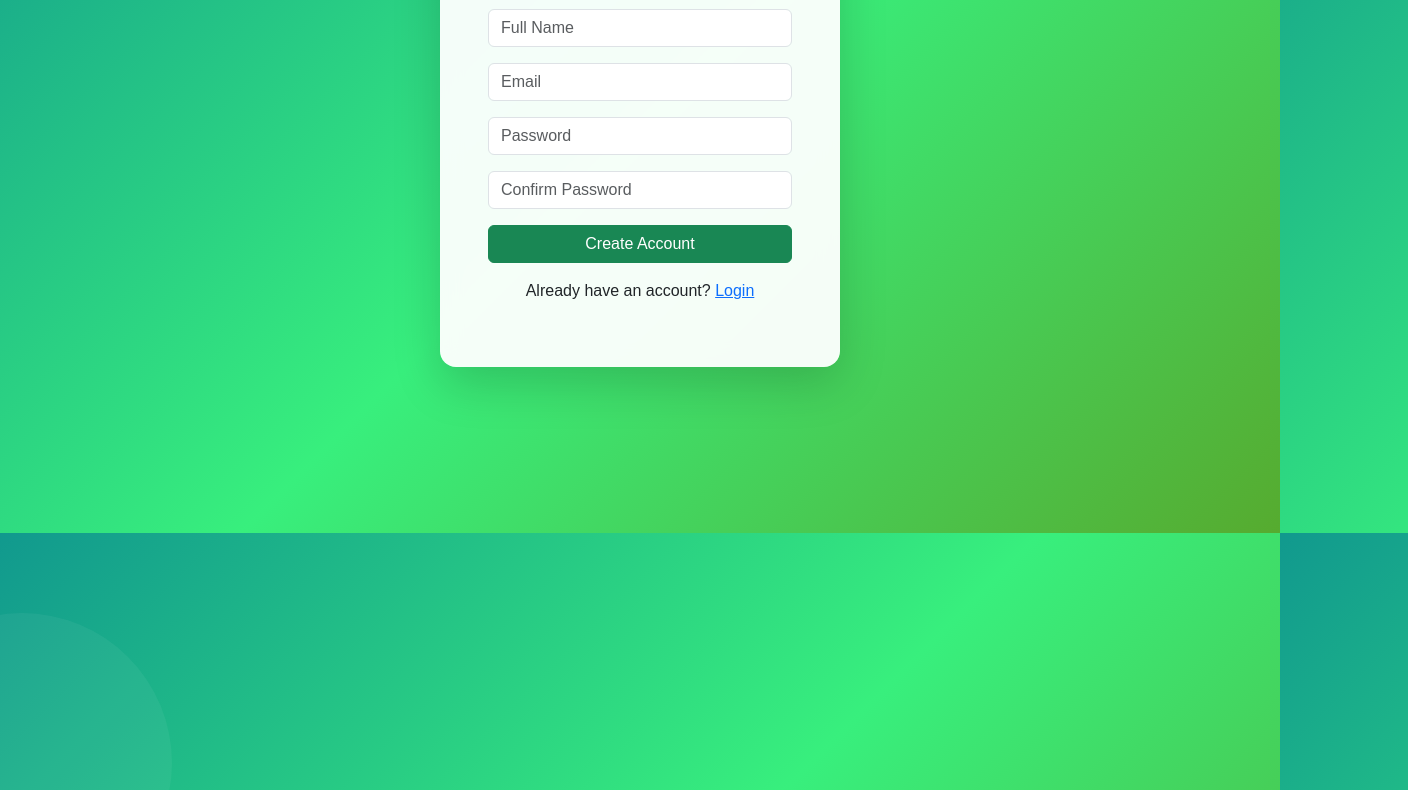
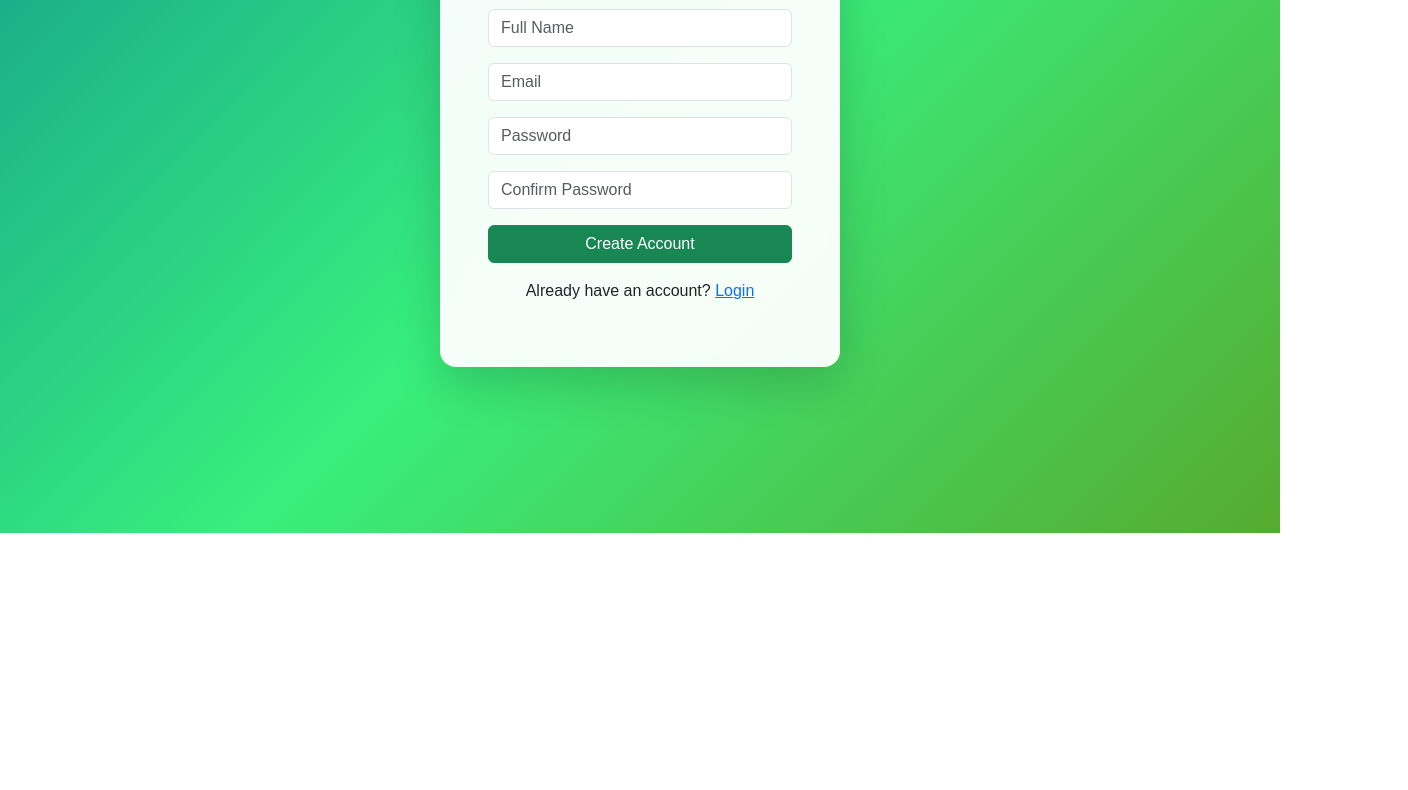
Before and after one commit to truptibc23169-arch/online-exam-system, a website: page register.html in a window 1280 px wide. Shown: the part 267-1057 px from the top of the page, 1408 px wide, since content can reach past the window. After the commit the page ends 800 px from the top, so only its background shows below. Drawn offline with nearby package versions, Linux system fonts and the light colour scheme.

Commit message:
final working online exam system

```diff
--- a/auth.js
+++ b/auth.js
@@ -1,4 +1,3 @@
-// 🔥 Firebase Imports
 import { initializeApp } from "https://www.gstatic.com/firebasejs/12.12.0/firebase-app.js";
 import {
   getAuth,
--- a/register.html
+++ b/register.html
@@ -13,36 +13,6 @@
             background: linear-gradient(135deg, #11998e 0%, #38ef7d 50%, #56ab2f 100%);
             position: relative;
             overflow: hidden;
-        }
-
-        body.register-page::before,
-        body.register-page::after {
-            content: '';
-            position: absolute;
-            border-radius: 50%;
-            animation: float 6s ease-in-out infinite;
-        }
-
-        body.register-page::before {
-            top: -50%;
-            right: -10%;
-            width: 500px;
-            height: 500px;
-            background: rgba(255, 255, 255, 0.1);
-        }
-
-        body.register-page::after {
-            bottom: -50%;
-            left: -10%;
-            width: 300px;
-            height: 300px;
-            background: rgba(255, 255, 255, 0.05);
-            animation-delay: 2s;
-        }
-
-        @keyframes float {
-            0%, 100% { transform: translateY(0px); }
-            50% { transform: translateY(-20px); }
         }
     </style>
 </head>
@@ -64,17 +34,14 @@
 
             <p class="text-center mt-3">
                 Already have an account?
-                <a href="login.html">Login</a>
+                <a href="./login.html">Login</a>
             </p>
 
         </div>
     </div>
 </div>
 
-<!-- Bootstrap -->
-<script src="https://cdn.jsdelivr.net/npm/bootstrap@5.3.0/dist/js/bootstrap.bundle.min.js"></script>
-
-<!-- 🔥 Firebase Auth -->
+<!-- Firebase -->
 <script type="module">
 import { initializeApp } from "https://www.gstatic.com/firebasejs/12.12.0/firebase-app.js";
 import { getAuth, createUserWithEmailAndPassword }
@@ -91,11 +58,13 @@ const auth = getAuth(app);
 
 // REGISTER FUNCTION
 window.register = function () {
+
     const name = document.getElementById("name").value;
     const email = document.getElementById("email").value;
     const pass = document.getElementById("password").value;
     const confirm = document.getElementById("confirm-password").value;
 
+    // validation
     if (!name || !email || !pass) {
         alert("Fill all fields");
         return;
@@ -108,11 +77,21 @@ window.register = function () {
 
     createUserWithEmailAndPassword(auth, email, pass)
         .then(() => {
+
+            // store user locally
             localStorage.setItem("currentUser", JSON.stringify({ name, email }));
+
             alert("Registered Successfully 🎉");
-            window.location.href = "login.html";
+
+            // ✅ FIXED REDIRECT (Netlify safe)
+            setTimeout(() => {
+                window.location.href = "./login.html";
+            }, 500);
+
         })
-        .catch(err => alert(err.message));
+        .catch((err) => {
+            alert(err.message);
+        });
 };
 </script>
 
--- a/style.css
+++ b/style.css
@@ -1,4 +1,3 @@
-/* Custom Fonts */
 body {
     font-family: 'Poppins', sans-serif;
     overflow-y: auto; /* ✅ FIX: allow vertical scroll */
@@ -107,4 +106,4 @@ body {
     box-shadow: 0 8px 25px rgba(102, 126, 234, 0.4);
 }
 
-/* (Rest of your code remains EXACT SAME) */
+/* (Rest of your code remains EXA
```
